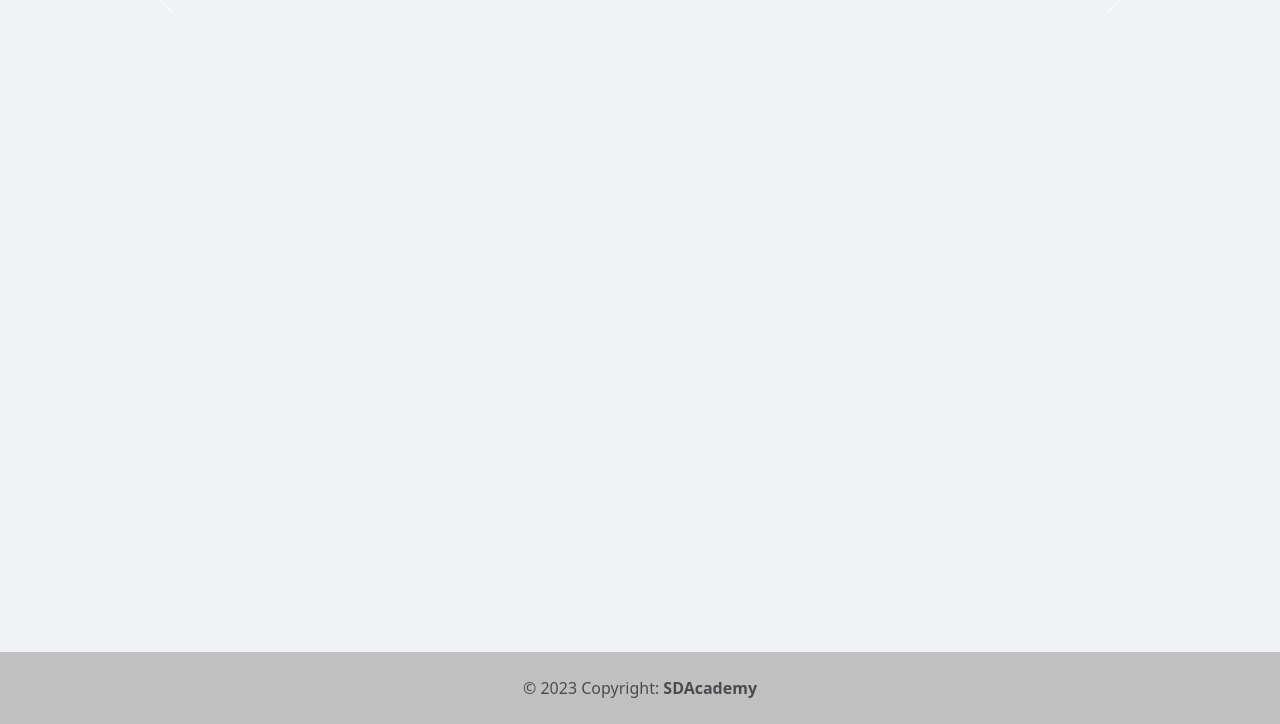
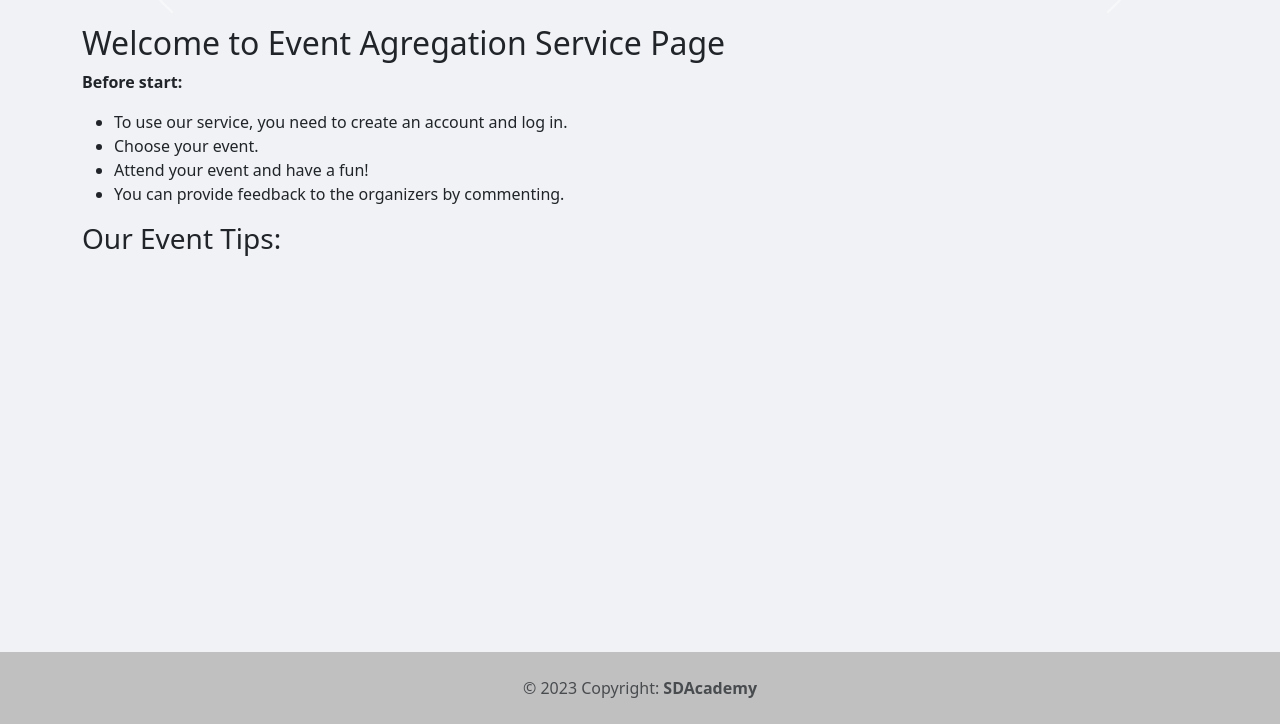
Before and after one commit to Johnny-FTW/EventAggregationService, a Django app: page / in a window 1280 px wide. Shown: the part 76-800 px from the top of the page. Run offline with Django 4.2, Linux system fonts and the light colour scheme; data that the repository does not hold is empty.

Commit message:
update functionality#2

```diff
--- a/API/views.py
+++ b/API/views.py
@@ -130,7 +130,7 @@ class EventDetailApiView(APIView):
 
     def put(self, request, event_id, *args, **kwargs):
 
-        event_instance = self.get_object(event_id, request.user.id)
+        event_instance = self.get_object(event_id)
         if not event_instance:
             return Response(
                 {"res": "Object with event id does not exists"},
--- a/EventViewer/templates/events.html
+++ b/EventViewer/templates/events.html
@@ -37,8 +37,8 @@
     {% endfor %}
 
 
-
-    <div class="pagination">
+    {% if page_obj %}
+    <div class="pagination-wrapper" style="text-align: center;">
     <span class="step-links">
         {% if page_obj.has_previous %}
             <a href="?page=1">&laquo; first</a>
@@ -55,6 +55,8 @@
         {% endif %}
     </span>
     </div>
+    {% endif %}
+
 
 </div>
 
--- a/EventViewer/templates/home.html
+++ b/EventViewer/templates/home.html
@@ -5,7 +5,6 @@
 
 {% block content %}
 
-<!--<div id="carouselExample" class="carousel slide">-->
 <div id="CarouselWithControls" class="carousel slide bg-info" data-ride="carousel">
     <div class="carousel-inner">
 
@@ -53,4 +52,46 @@
     </button>
 </div>
 
+<br>
+
+<h2>Welcome to Event Agregation Service Page</h2>
+<p><strong>Before start:</strong></p>
+<ul>
+    <li>To use our service, you need to create an account and log in.</li>
+    <li>Choose your event.</li>
+    <li>Attend your event and have a fun!</li>
+    <li>You can provide feedback to the organizers by commenting.</li>
+</ul>
+
+<h3>Our Event Tips:</h3>
+
+<div class="row g-4">
+    {% for event in event_tips %}
+
+    <div class="col-md-6 col-lg-3">
+        <div class="card bg-light">
+            <div class="card-body text-center">
+                <img src="{{ event.picture }}" class="card-img-top" alt="...">
+                <div class="card-body">
+                    <h5 class="card-title">{{ event.name }}</h5>
+
+                    {% if event.description|length < 150 %}
+                    <p class="card-text">{{ event.description}}</p>
+                    {% else %}
+                    <p class="card-text">{{ event.description|slice:":150" }}...</p>
+                    {% endif %}
+
+                    <h6 class="card-title">attendance: {{ event.user_attend.count }}</h6>
+                    {% if user.is_authenticated %}
+                    <a href="{% url 'event_detail_page' event.id  %}" class="btn btn-primary">More Info</a>
+                    {% else %}
+                    <a href="{% url 'login' %}" class="btn btn-primary">Log In For More Info</a>
+                    {% endif %}
+                </div>
+            </div>
+        </div>
+    </div>
+    {% endfor %}
+  </div>
+
 {% endblock %}
--- a/EventViewer/templates/includes/filter.html
+++ b/EventViewer/templates/includes/filter.html
@@ -27,7 +27,7 @@
                         <select name="category" class="form-select" aria-label="Default select example">
                             <option value="">Select category</option>
                             {% for category in categories %}
-                            {% if category.id == selected_category %}
+                            {% if  selected_category == category.id %}
                             <option value="{{ category.id }}" selected>{{ category.name }}</option>
                             {% else %}
                             <option value="{{ category.id }}">{{ category.name }}</option>
--- a/EventViewer/templates/includes/navbar.html
+++ b/EventViewer/templates/includes/navbar.html
@@ -21,7 +21,8 @@
                 <li class="nav-item">
                     <a class="nav-link active" href="{% url 'event_page' %}">Events</a>
                 </li>
-                {% if request.user.is_superuser %}
+
+                {% if user.is_superuser or perms.store.viewer.add_event %}
                 <li class="nav-item">
                     <a class="nav-link active" href="{% url 'new_event' %}">Add Event</a>
                 </li>
@@ -29,9 +30,11 @@
                 <li class="nav-item">
                     <a class="nav-link active" href="{% url 'api:get_events' %}">API</a>
                 </li>
-                {% endif %}
+                {% endif%}
+
 
             </ul>
+
 
 
             <form class="d-flex me-auto" role="search" method="POST" action="{% url 'search_events' %}">
--- a/EventViewer/views.py
+++ b/EventViewer/views.py
@@ -3,7 +3,7 @@ from django.contrib import messages
 from django.contrib.auth.decorators import login_required
 from django.contrib.auth.mixins import PermissionRequiredMixin
 from django.core.paginator import Paginator, PageNotAnInteger, EmptyPage
-from django.db.models import Q
+from django.db.models import Q, Max, Count
 from django.shortcuts import render, redirect
 from django.urls import reverse_lazy
 from django.views import generic
@@ -17,7 +17,8 @@ from EventViewer.models import Event, Category, Comment
 
 def home_page(request):
     events= Event.objects.filter(start_at__gte= datetime.now())[:3]
-    context= {'events':events}
+    event_tips = Event.objects.filter(start_at__gte=datetime.now()).annotate(num_attendees=Count('user_attend')).order_by('-num_attendees')[:4]
+    context= {'events':events, 'event_tips': event_tips}
     return render(request, 'home.html', context)
 
 
@@ -42,16 +43,19 @@ def search_events(request):
     if request.method == 'POST':
         search = request.POST.get('query')
         search = search.strip()
-        if len(search) > 0:
-            events = Event.objects.filter(name__contains=search)
-            page_obj = paginate_queryset(request, events, 20)
-            if len(events) == 0:
-                messages.info(request, "Can't find your event.")
-            context = {'search': search, 'page_obj': page_obj, 'categories': categories}
-            return render(request, 'events.html', context)
-        else:
+        request.session['search'] = search
+    else:
+        search = request.session['search']
+    if len(search) > 0:
+        events = Event.objects.filter(name__contains=search)
+        page_obj = paginate_queryset(request, events, 20)
+        if len(events) == 0:
             messages.info(request, "Can't find your event.")
-    return render(request, 'events.html')
+        context = {'search': search, 'page_obj': page_obj, 'categories': categories}
+        return render(request, 'events.html', context)
+    else:
+        messages.info(request, "Can't find your event.")
+    return render(request, 'events.html', {'categories': categories})
 
 
 def filter_events(request):
@@ -91,17 +95,23 @@ def filter_events(request):
     elif past_events:
         events = events.filter(start_at__lt=datetime.now())
 
+    if not selected_category:
+        selected_category = 0
+
     page_obj = paginate_queryset(request, events, 20)
     context = {
         'categories': categories,
         'page_obj': page_obj,
-        'selected_category': selected_category,
+        'selected_category': int(selected_category),
         'min_price': min_price,
         'max_price': max_price,
         'upcoming_events': upcoming_events,
         'past_events': past_events,
     }
     return render(request, 'events.html', context)
+
+
+
 
 
 @login_required
```
Also changed, not shown: EventViewer/templates/event_detail.html (+11 -11 lines), todo.md (+5 -6 lines).
